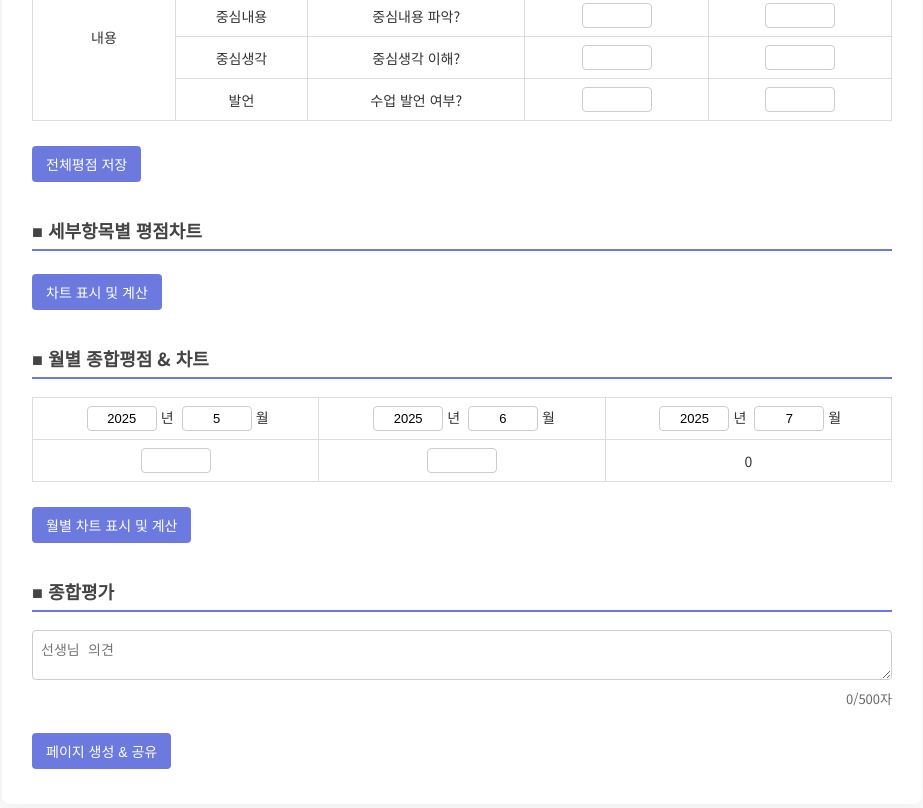
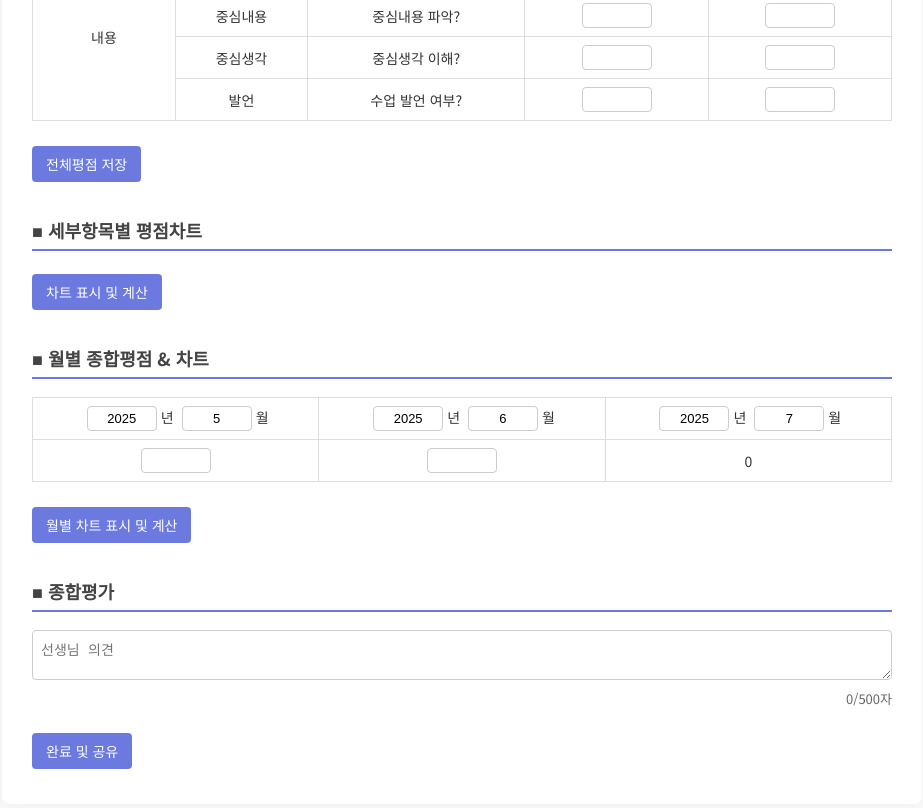
Before and after one commit to readingmkorea/Reading-Activity-Report, a plain HTML site: page index.html in a window 1280 px wide. Shown: the part 568-1376 px from the top of the page, without its empty margins (178-1101 px from the left). Drawn offline with nearby package versions, Linux system fonts and the light colour scheme; a web font is replaced by a local one.

Commit message:
Update index.html

```diff
--- a/index.html
+++ b/index.html
@@ -69,7 +69,7 @@
     <textarea id="overallComment" maxlength="500" placeholder="선생님 의견"></textarea>
     <div class="char-count"><span id="charCount">0</span>/500자</div>
 
-    <button id="shareBtn">페이지 생성 & 공유</button>
+    <button id="shareBtn"> 완료 및 공유</button>
   </div>
   <script src="js/script.js"></script>
 </body>
```
